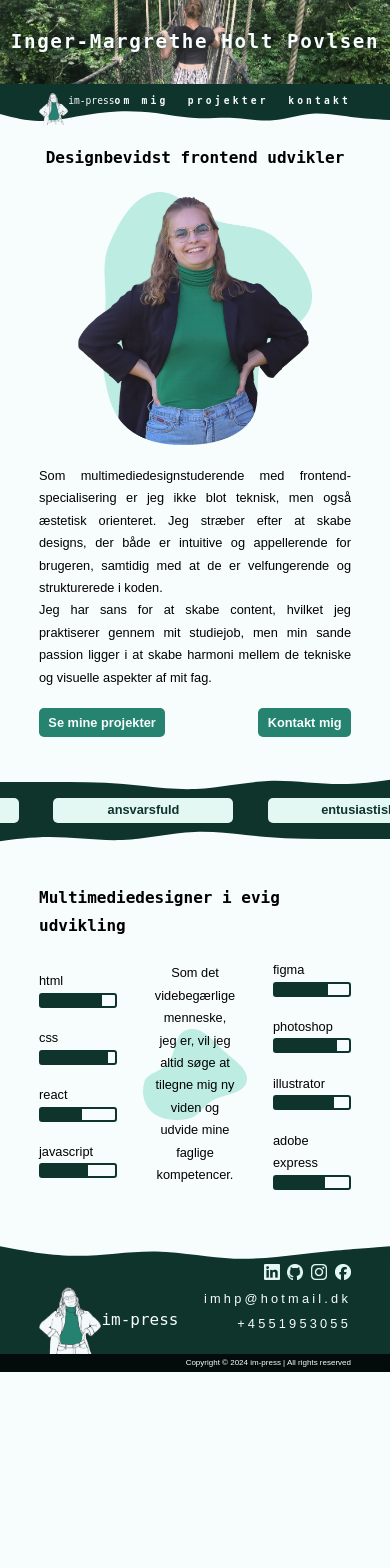
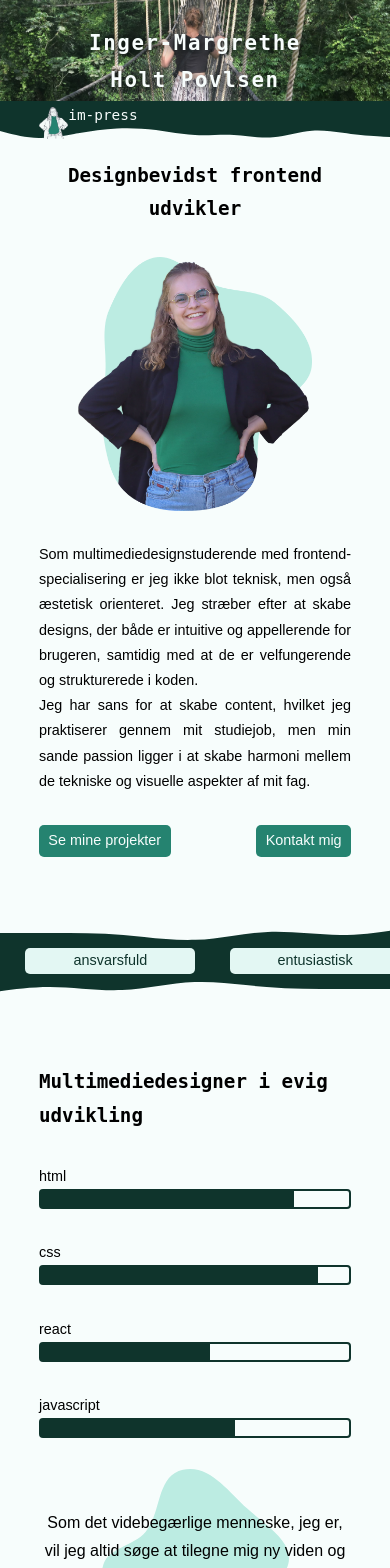
Before and after one commit to imhp1721/portfolio, a React (Vite) app: page / in a window 390 px wide. Shown: the top 1568 px of the page. Before the commit the page ends 1372 px from the top, so only its background shows below. Built offline with nearby package versions, Linux system fonts and the light colour scheme; a web font is replaced by a local one.

Commit message:
home mobile done

```diff
--- a/src/App.css
+++ b/src/App.css
@@ -248,6 +248,7 @@ nav .logo img {
 nav .logo h4 {
   font-weight: var(--header_regular);
   padding-bottom: 15%;
+  white-space: nowrap;
 }
 
 nav ul {
@@ -808,6 +809,14 @@ form .cta_btn {
 
 @media only screen and (min-width: 1200px) {
   :root {
+    /* --- font sizes --- */
+    --font_xs: clamp(0.8rem, 1vw, 1.1rem);
+    --font_s: clamp(1.2rem, 1.4vw, 1.8rem);
+    --nav_size: clamp(1.4rem, 1.6vw, 2rem);
+    --font_m: clamp(1.8rem, 2.2vw, 2.8rem);
+    --font_l: clamp(2.2rem, 3.5vw, 4rem);
+
+    /* --- most used spacing --- */
     --main_vertical_space: 2dvw;
   }
 
@@ -851,9 +860,8 @@ form .cta_btn {
 @media only screen and (max-width: 850px) {
   :root {
     /* --- font sizes --- */
-    --font_xs: clamp(0.6rem, 0.9vw, 1rem);
-    --font_s: clamp(0.8rem, 1vw, 1.1rem);
-    --nav_size: clamp(0.9rem, 1.15vw, 1.2rem);
+    --font_s: clamp(0.9rem, 1vw, 1.2rem);
+    --nav_size: clamp(1rem, 1.2vw, 1.4rem);
     --font_m: clamp(1.2rem, 1.5vw, 1.8rem);
     --font_l: clamp(1.8rem, 2.5vw, 2.8rem);
   }
@@ -864,6 +872,10 @@ form .cta_btn {
 
   .grid_w_wave {
     grid-template-columns: 5dvw repeat(12, 1fr) 5dvw;
+  }
+
+  .cta_btn {
+    font-weight: var(--main_font_medium);
   }
 
   /* --- text & image 2-part layout --- */
@@ -940,8 +952,8 @@ form .cta_btn {
   /* --- skills section --- */
 
   .bar {
-    border-radius: 3px;
-    height: 15px;
+    border-radius: 4px;
+    height: 20px;
   }
 
   .amount {
@@ -1014,14 +1026,11 @@ form .cta_btn {
 @media only screen and (max-width: 550px) {
   :root {
     /* --- font sizes --- */
-    --font_xs: clamp(0.5rem, 0.5vw, 0.8rem);
-    --font_s: clamp(0.8rem, 0.9vw, 1rem);
-    --nav_size: clamp(0.6rem, 0.8vw, 1rem);
-    --font_m: clamp(1rem, 1.2vw, 1.5rem);
-    --font_l: clamp(1.2rem, 1.2vw, 1.8rem);
+    --font_m: clamp(1.2rem, 1.6vw, 2.2rem);
+    --font_l: clamp(1.3rem, 1.5vw, 2rem);
 
     /* --- most used spacing --- */
-    --main_vertical_space: 5dvw;
+    --main_vertical_space: 8dvw;
   }
 
   .main_grid {
@@ -1037,6 +1046,7 @@ form .cta_btn {
   .txt_left h2,
   .txt_right h2 {
     justify-self: center;
+    text-align: center;
   }
 
   .txt_left img,
@@ -1059,18 +1069,24 @@ form .cta_btn {
 
   /* --- NAVIGATION ------------------------------------------------------------------------------------------------- */
 
-  /* nav .logo {
+  nav .logo {
     align-items: flex-start;
+    padding-top: 2%;
+  }
+
+  nav .logo h4 {
+    font-size: var(--font_s);
+    line-height: normal;
+    padding-bottom: 0;
   }
 
   nav ul {
-    align-items: flex-start;
-    font-weight: var(--header_regular);
-  } */
+    display: none;
+  }
 
   /* --- FOOTER ----------------------------------------------------------------------------------------------------- */
 
-  /* footer .logo {
+  footer .logo {
     grid-column: 2 / 4;
   }
 
@@ -1078,24 +1094,33 @@ form .cta_btn {
     display: none;
   }
 
+  /* --- contact info & links --- */
+
   footer .info {
+    gap: 1.5dvw;
     grid-column: 2 / -2;
+    padding-bottom: 1dvw;
   }
 
   footer .info h2 {
     font-size: var(--font_s);
     font-weight: var(--header_regular);
     letter-spacing: 0.1rem;
-    padding-bottom: 1.5%;
+    white-space: nowrap;
   }
 
   footer .info .so_me {
-    padding-bottom: 1%;
+    gap: 4dvw;
   }
 
   footer .info .link {
-    padding-bottom: 1%;
-  } */
+    gap: 0;
+    letter-spacing: 0.1rem;
+  }
+
+  footer .info .link a {
+    line-height: normal;
+  }
 
   /* --- MAIN ------------------------------------------------------------------------------------------------------- */
 
@@ -1104,34 +1129,33 @@ form .cta_btn {
   /* --- hero section --- */
 
   h1 {
+    margin: 0 17dvw;
     top: 3vh;
+    width: 66%;
   }
 
   .hero img {
-    max-height: 10dvh;
+    max-height: 12dvh;
   }
 
   /* --- marquee feature --- */
 
-  /* .feature {
-    padding: 5% 0;
+  .feature {
+    padding: var(--main_vertical_space) 0;
   }
 
   .word {
-    border-radius: 3px;
-    font-weight: var(--main_font_medium); */
-    /* left: calc(160px * 17); width of each word * amount of words */
-    /* width: 150px; */
+    font-weight: var(--main_font_medium);
+    left: calc(190px * 17); /* width of each word * amount of words */
+    padding: 0;
+    width: 170px;
   }
 
   /* --- skills section --- */
 
-  /* .skills {
-    width: 80%;
-  }
-
-  .skills h2 {
-    padding-bottom: 10%;
+  .skills {
+    padding-bottom: var(--main_vertical_space);
+    row-gap: var(--main_vertical_space);
   }
 
   .skills .frontend,
@@ -1144,9 +1168,10 @@ form .cta_btn {
     width: 60%;
   }
 
-  .skill {
-    padding-bottom: 5%;
-  } */
+  .skills .quote p {
+    font-size: var(--nav_size);
+    width: 100%;
+  }
 
   /* ----------------
     CONTACT
@@ -1164,3 +1189,4 @@ form .cta_btn {
   form textarea {
     margin: 2% 0 5%;
   } */
+}
--- a/src/components/Nav.jsx
+++ b/src/components/Nav.jsx
@@ -15,6 +15,7 @@ function Nav() {
         <img src={logo} alt="im-press logo" />
         <h4>im-press</h4>
       </Link>
+      <div className="burger"></div>
       <ul>
         <li>
           <NavLink reloadDocument to="/om-mig">
```
